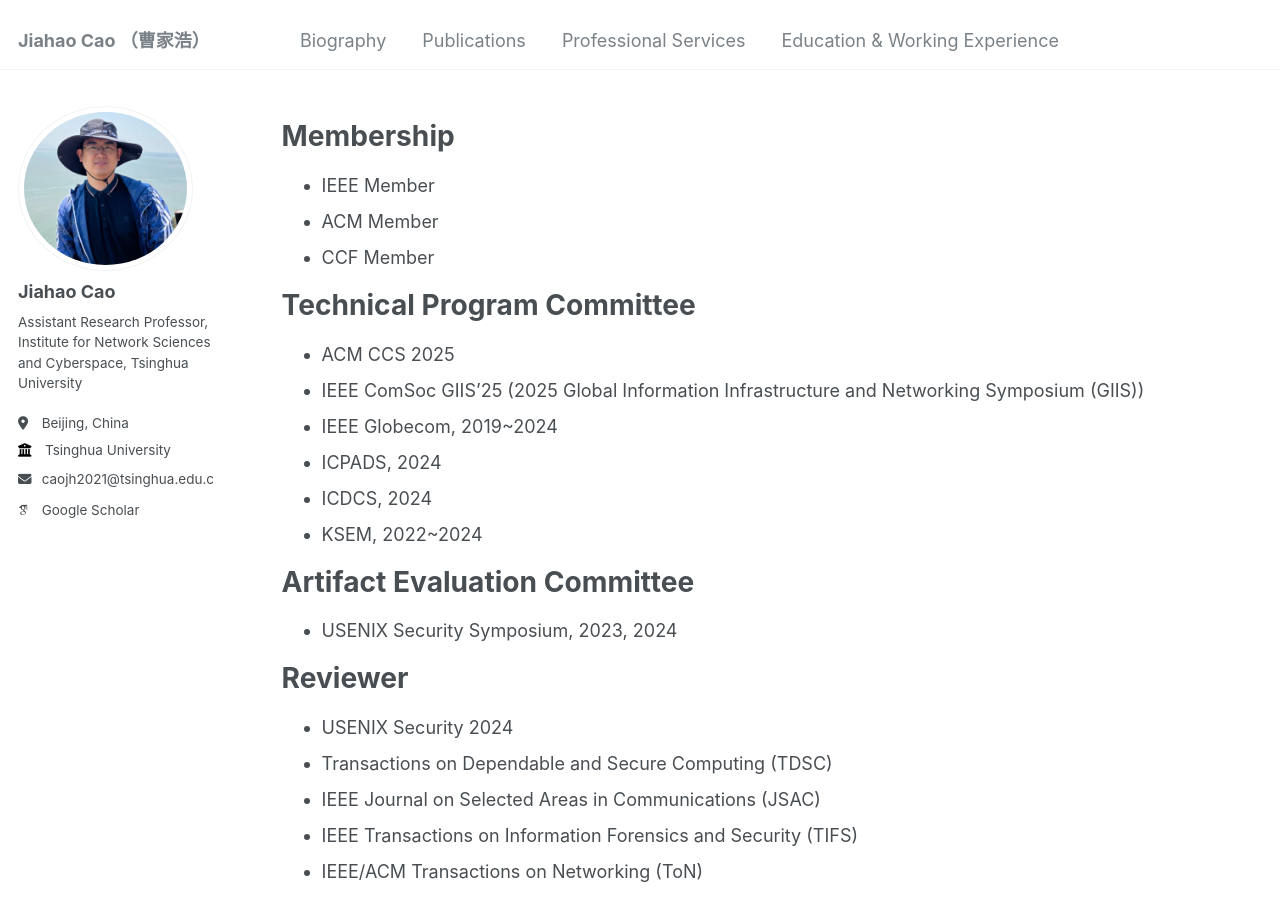
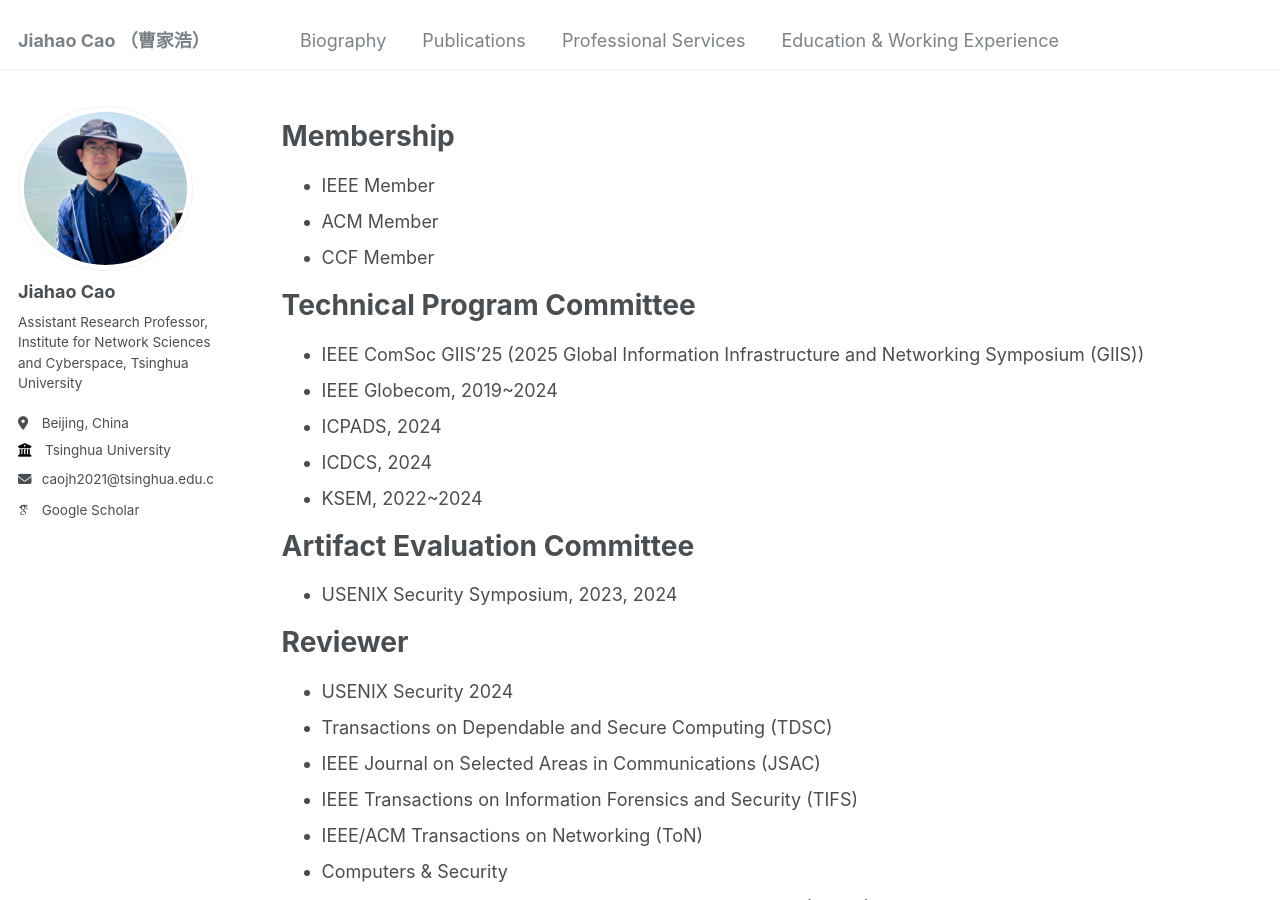
Before and after one commit to caojh15/caojh15.github.io, a Jekyll site: the page built from _pages/services.md, in a window 1280 px wide and 900 px high. Built offline with Jekyll 4.4.1, drawn with Linux system fonts in a browser that asks for light colours; some web fonts are replaced.

Commit message:
Update services.md

```diff
--- a/_pages/services.md
+++ b/_pages/services.md
@@ -10,7 +10,6 @@ author_profile: true
 * CCF Member
 
 # Technical Program Committee
-* ACM CCS 2025
 * IEEE ComSoc GIIS'25 (2025 Global Information Infrastructure and Networking Symposium (GIIS))
 * IEEE Globecom, 2019~2024
 * ICPADS, 2024
```
